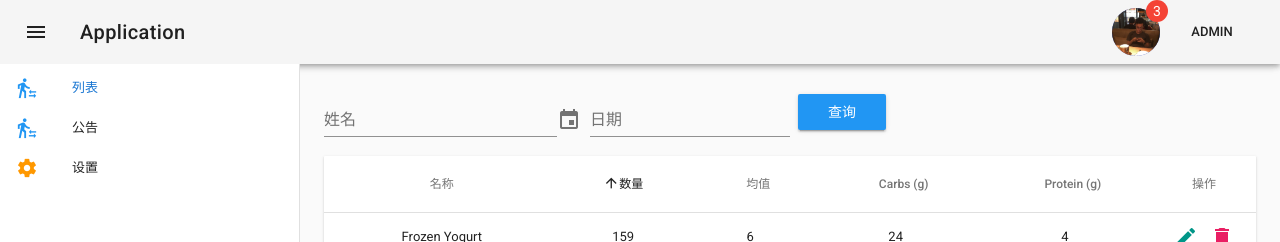
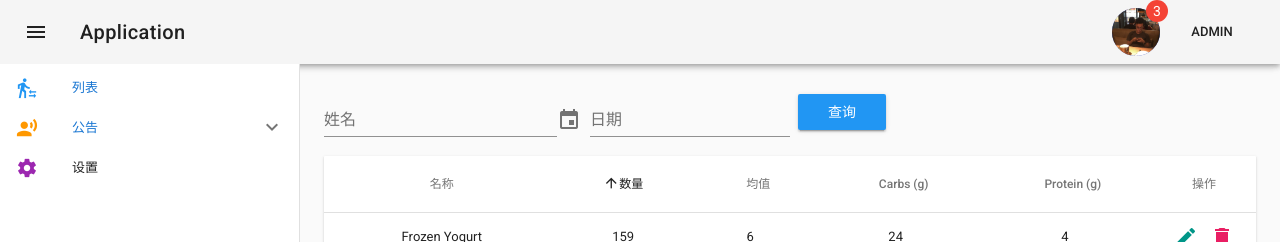
Before and after one commit to hty7/vue-demo, a Vue app: page /#/location in a window 1280 px wide. Shown: the top 242 px of the page. Built offline with nearby package versions, Linux system fonts and the light colour scheme.

Commit message:
分离home为header和menu模块

```diff
--- /dev/null
+++ b/src/view/home/children/header.vue
@@ -0,0 +1,89 @@
+<template>
+  <v-toolbar app fixed clipped-left>
+    <v-toolbar-side-icon @click.stop="drawer"></v-toolbar-side-icon>
+    <v-toolbar-title>Application</v-toolbar-title>
+    <v-spacer></v-spacer>
+    <v-badge overlap color="red">
+      <span slot="badge">3</span>
+      <v-avatar class="indigo">
+        <img src="/static/images/john.jpg" alt="John">
+      </v-avatar>
+    </v-badge>
+    <v-menu :close-on-content-click="false" :nudge-width="200" v-model="menu">
+      <v-btn flat small slot="activator">ADMIN</v-btn>
+      <v-card>
+        <v-expansion-panel>
+          <v-expansion-panel-content hide-actions>
+            <div slot="header">super admin</div>
+            <v-card>
+              <v-card-text>Lorem ipsum dolor sit amet, consectetur adipiscing elit, sed do eiusmod tempor incididunt ut labore et dolore magna aliqua. Ut enim ad minim veniam, quis nostrud exercitation ullamco laboris nisi ut aliquip ex ea commodo consequat.</v-card-text>
+            </v-card>
+          </v-expansion-panel-content>
+        </v-expansion-panel>
+        <v-list>
+          <v-list-tile avatar>
+            <v-list-tile-avatar>
+              <img src="/static/images/john.jpg" alt="John">
+            </v-list-tile-avatar>
+            <v-list-tile-content>
+              <v-list-tile-title>John YJ</v-list-tile-title>
+              <v-list-tile-sub-title>Front-end development engineer</v-list-tile-sub-title>
+            </v-list-tile-content>
+            <v-list-tile-action>
+              <v-btn icon :class="fav ? 'red--text' : ''" @click="fav = !fav">
+                <v-icon>favorite</v-icon>
+              </v-btn>
+            </v-list-tile-action>
+          </v-list-tile>
+        </v-list>
+        <v-divider></v-divider>
+        <v-list>
+          <v-list-tile>
+            <v-list-tile-action>
+              <v-switch v-model="message" color="purple"></v-switch>
+            </v-list-tile-action>
+            <v-list-tile-title>接受推送</v-list-tile-title>
+          </v-list-tile>
+          <v-list-tile>
+            <v-list-tile-action>
+              <v-switch v-model="hints" color="purple"></v-switch>
+            </v-list-tile-action>
+            <v-list-tile-title>切换皮肤 ({{hints?'黑暗森林':'象牙白'}})</v-list-tile-title>
+          </v-list-tile>
+        </v-list>
+        <v-card-actions>
+          <v-spacer></v-spacer>
+          <v-btn flat @click="menu = false">取消</v-btn>
+          <v-btn color="primary" flat @click="signOut">退出登陆</v-btn>
+        </v-card-actions>
+      </v-card>
+    </v-menu>
+  </v-toolbar>
+</template>
+
+<script>
+export default {
+  data: () => ({
+    fav: true,
+    menu: false,
+    message: true,
+    hints: false
+  }),
+  watch: {
+    hints () {
+      this.$emit('toggerThemes')
+    }
+  },
+  methods: {
+    drawer () {
+      console.log('iii')
+      this.$emit('toggerDrawer')
+    },
+    signOut () {
+      this.menu = false
+      this.$router.push({path: '/login'})
+      this.$toast('退出登陆成功')
+    }
+  }
+}
+</script>
--- /dev/null
+++ b/src/view/home/children/menu.vue
@@ -0,0 +1,54 @@
+<template>
+  <v-navigation-drawer clipped fixed v-model="drawer" app>
+    <v-list dense>
+      <template v-for="(item, index) in routers">
+        <v-list-group no-action :key="index" v-if="item.items">
+          <v-list-tile slot="activator" :href="item.path" :to="{path: item.path}" >
+            <v-list-tile-action>
+              <v-icon light :color="item.color" v-html="item.icon"></v-icon>
+            </v-list-tile-action>
+            <v-list-tile-content>
+              <v-list-tile-title>{{item.title}}</v-list-tile-title>
+            </v-list-tile-content>
+          </v-list-tile>
+          <v-list-tile v-for="subItem in item.items" :key="subItem.title" :href="subItem.path" :to="{path: subItem.path}">
+            <v-list-tile-content>
+              <v-list-tile-title>{{ subItem.title }}</v-list-tile-title>
+            </v-list-tile-content>
+            <v-list-tile-action>
+              <v-icon light :color="subItem.color" v-html="subItem.icon"></v-icon>
+            </v-list-tile-action>
+          </v-list-tile>
+        </v-list-group>
+        <v-list-tile :href="item.path" :to="{path: item.path}" :key="index" v-else>
+          <v-list-tile-action>
+            <v-icon light :color="item.color" v-html="item.icon"></v-icon>
+          </v-list-tile-action>
+          <v-list-tile-content>
+            <v-list-tile-title v-html="item.title"></v-list-tile-title>
+          </v-list-tile-content>
+        </v-list-tile>
+      </template>
+    </v-list>
+  </v-navigation-drawer>
+</template>
+
+<script>
+export default {
+  props: {
+    drawer: {
+      type: Boolean,
+      default: true
+    }
+  },
+  data: () => ({
+    routers: [
+      {path: 'location', router: true, title: '列表', icon: 'transfer_within_a_station', color: 'blue'},
+      {title: '公告', icon: 'record_voice_over', color: 'orange', items: [{title: '新建公告', path: 'announcement', router: true}, {title: '公告列表', path: 'announList'}]},
+      {path: 'setting', router: true, title: '设置', icon: 'settings', color: 'purple'}
+    ]
+  }),
+  methods: {
+  }
+}
+</script>
--- a/src/view/home/index.vue
+++ b/src/view/home/index.vue
@@ -1,79 +1,7 @@
 <template>
   <v-app id="inspire" :dark="hints">
-    <v-toolbar app fixed clipped-left>
-      <v-toolbar-side-icon @click.stop="drawer = !drawer"></v-toolbar-side-icon>
-      <v-toolbar-title>Application</v-toolbar-title>
-      <v-spacer></v-spacer>
-      <v-badge overlap color="red">
-        <span slot="badge">3</span>
-        <v-avatar class="indigo">
-          <img src="/static/images/john.jpg" alt="John">
-        </v-avatar>
-      </v-badge>
-      <v-menu :close-on-content-click="false" :nudge-width="200" v-model="menu">
-        <v-btn flat small slot="activator">ADMIN</v-btn>
-        <v-card>
-          <v-expansion-panel>
-            <v-expansion-panel-content hide-actions>
-              <div slot="header">super admin</div>
-              <v-card>
-                <v-card-text>Lorem ipsum dolor sit amet, consectetur adipiscing elit, sed do eiusmod tempor incididunt ut labore et dolore magna aliqua. Ut enim ad minim veniam, quis nostrud exercitation ullamco laboris nisi ut aliquip ex ea commodo consequat.</v-card-text>
-              </v-card>
-            </v-expansion-panel-content>
-          </v-expansion-panel>
-          <v-list>
-            <v-list-tile avatar>
-              <v-list-tile-avatar>
-                <img src="/static/images/john.jpg" alt="John">
-              </v-list-tile-avatar>
-              <v-list-tile-content>
-                <v-list-tile-title>John YJ</v-list-tile-title>
-                <v-list-tile-sub-title>Front-end development engineer</v-list-tile-sub-title>
-              </v-list-tile-content>
-              <v-list-tile-action>
-                <v-btn icon :class="fav ? 'red--text' : ''" @click="fav = !fav">
-                  <v-icon>favorite</v-icon>
-                </v-btn>
-              </v-list-tile-action>
-            </v-list-tile>
-          </v-list>
-          <v-divider></v-divider>
-          <v-list>
-            <v-list-tile>
-              <v-list-tile-action>
-                <v-switch v-model="message" color="purple"></v-switch>
-              </v-list-tile-action>
-              <v-list-tile-title>接受推送</v-list-tile-title>
-            </v-list-tile>
-            <v-list-tile>
-              <v-list-tile-action>
-                <v-switch v-model="hints" color="purple"></v-switch>
-              </v-list-tile-action>
-              <v-list-tile-title>切换皮肤 ({{hints?'黑暗森林':'象牙白'}})</v-list-tile-title>
-            </v-list-tile>
-          </v-list>
-          <v-card-actions>
-            <v-spacer></v-spacer>
-            <v-btn flat @click="menu = false">取消</v-btn>
-            <v-btn color="primary" flat @click="signOut">退出登陆</v-btn>
-          </v-card-actions>
-      </v-card>
-      </v-menu>
-    </v-toolbar>
-    <v-navigation-drawer clipped fixed v-model="drawer" app>
-      <v-list dense>
-        <template v-for="(item, index) in routers">
-          <v-list-tile :href="item.path" :to="{path: item.path}" :key="index">
-            <v-list-tile-action>
-              <v-icon light :color="item.color" v-html="item.icon"></v-icon>
-            </v-list-tile-action>
-            <v-list-tile-content>
-              <v-list-tile-title v-html="item.title"></v-list-tile-title>
-            </v-list-tile-content>
-          </v-list-tile>
-        </template>
-      </v-list>
-    </v-navigation-drawer>
+    <Vheader @toggerThemes="hints = !hints" @toggerDrawer="drawer = !drawer"></Vheader>
+    <Vmenu :drawer="drawer"></Vmenu>
     <v-content>
       <v-container fluid>
         <v-fade-transition mode="out-in">
@@ -85,25 +13,17 @@
 </template>
 
 <script>
+import Vheader from './children/header'
+import Vmenu from './children/menu'
 export default {
+  components: {
+    Vheader, Vmenu
+  },
   data: () => ({
-    drawer: true,
-    fav: true,
-    menu: false,
-    message: true,
     hints: false,
-    routers: [
-      {path: 'location', router: true, title: '列表', icon: 'transfer_within_a_station', color: 'blue'},
-      {path: 'announcement', router: true, title: '公告', icon: 'transfer_within_a_station', color: 'blue'},
-      {path: 'setting', router: true, title: '设置', icon: 'settings', color: 'orange'}
-    ]
+    drawer: true
   }),
   methods: {
-    signOut () {
-      this.menu = false
-      this.$router.push({path: '/login'})
-      this.$toast('退出登陆成功')
-    }
   }
 }
 </script>
```
